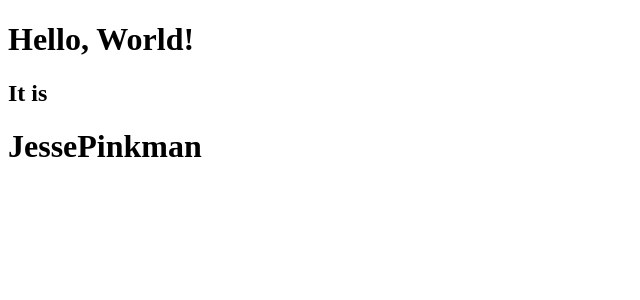
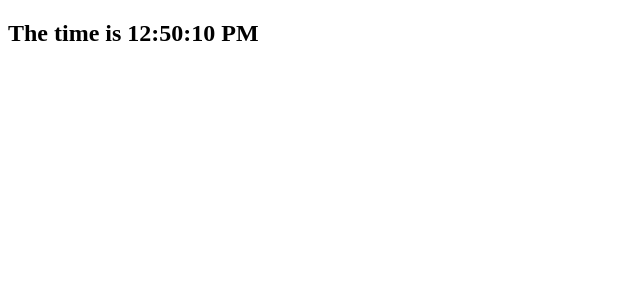
Before and after one commit to gauravm-bit/react-docx, a React (Create React App) app: page / in a window 1280 px wide. Shown: the top 300 px of the page, without its empty margins (0-640 px from the left). Built offline with nearby package versions, Linux system fonts and the light colour scheme.

Commit message:
ADDED:a digital clock using lifecycyle methods

```diff
--- a/src/App.js
+++ b/src/App.js
@@ -5,14 +5,14 @@ import AppTwo from './AppTwo';
 class App extends React.Component {
   render() {
 
-
     return (
       <div>
         <h1> Hello, World!</h1>
         <h2> It is   </h2>
-        <AppTwo name = 'JessePinkman'/>
+        <AppTwo name = 'Pramod Dubey'/>
       </div>
     )
   }
+
 }
 export default App;
--- /dev/null
+++ b/src/Clock.js
@@ -0,0 +1,32 @@
+import React from 'react';
+
+
+class Clock extends React.Component {
+    constructor(props) {
+        super(props)
+        this.state = { time: new Date() };
+    }
+
+    componentDidMount() {
+          setInterval(() => this.tick(), 1000)
+    }
+
+    componentWillUnmount() {
+        clearInterval(this.timerID())
+    }
+
+    tick() {
+        this.setState({
+            time: new Date()
+        })
+    }
+
+
+    render() {
+        return <div>
+            <h2> The time is {this.state.time.toLocaleTimeString()} </h2>
+        </div>
+    }
+}
+
+export default Clock;
--- a/src/index.js
+++ b/src/index.js
@@ -1,9 +1,10 @@
 import React from 'react';
 import ReactDOM from 'react-dom';
 import App from './App';
+import Clock from './Clock'
 
 
   ReactDOM.render(
-   <App />,
+   <Clock />,
     document.getElementById('root')
   );
```
